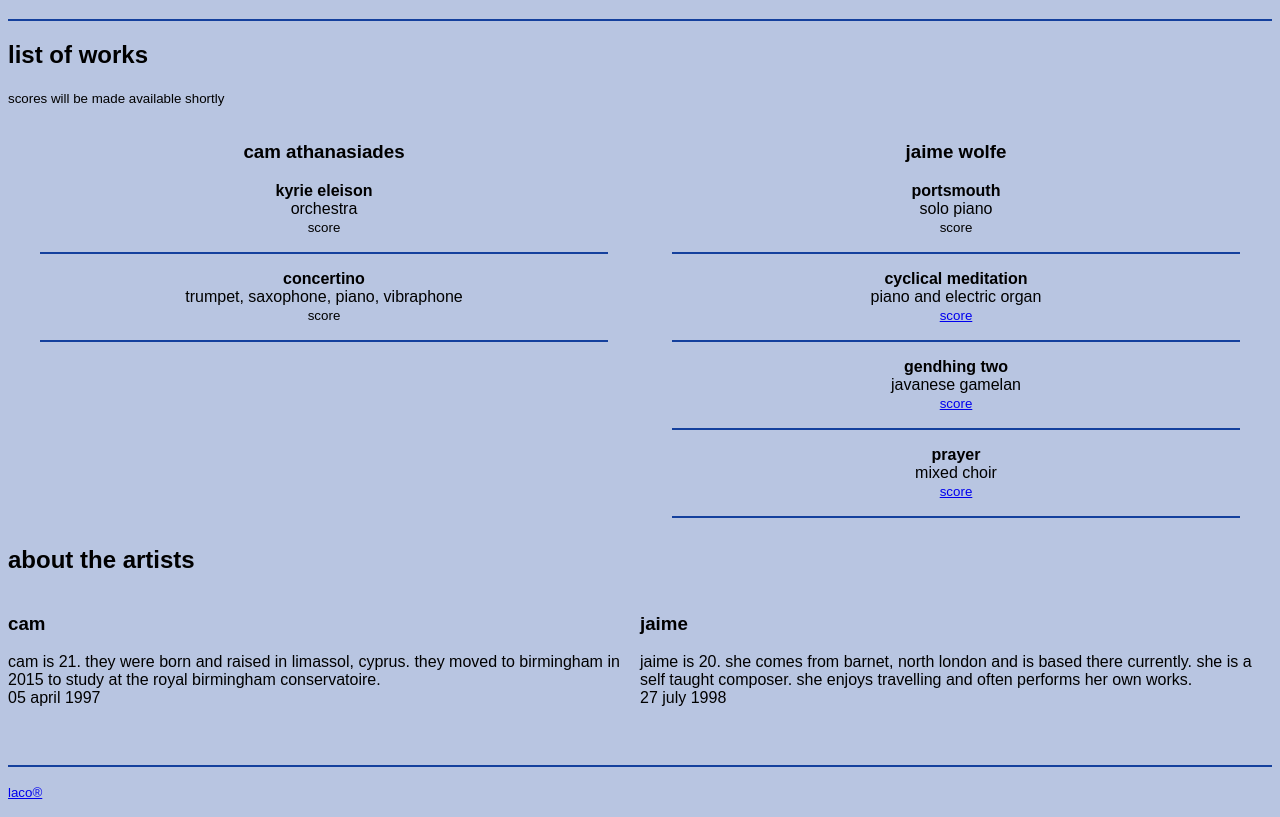
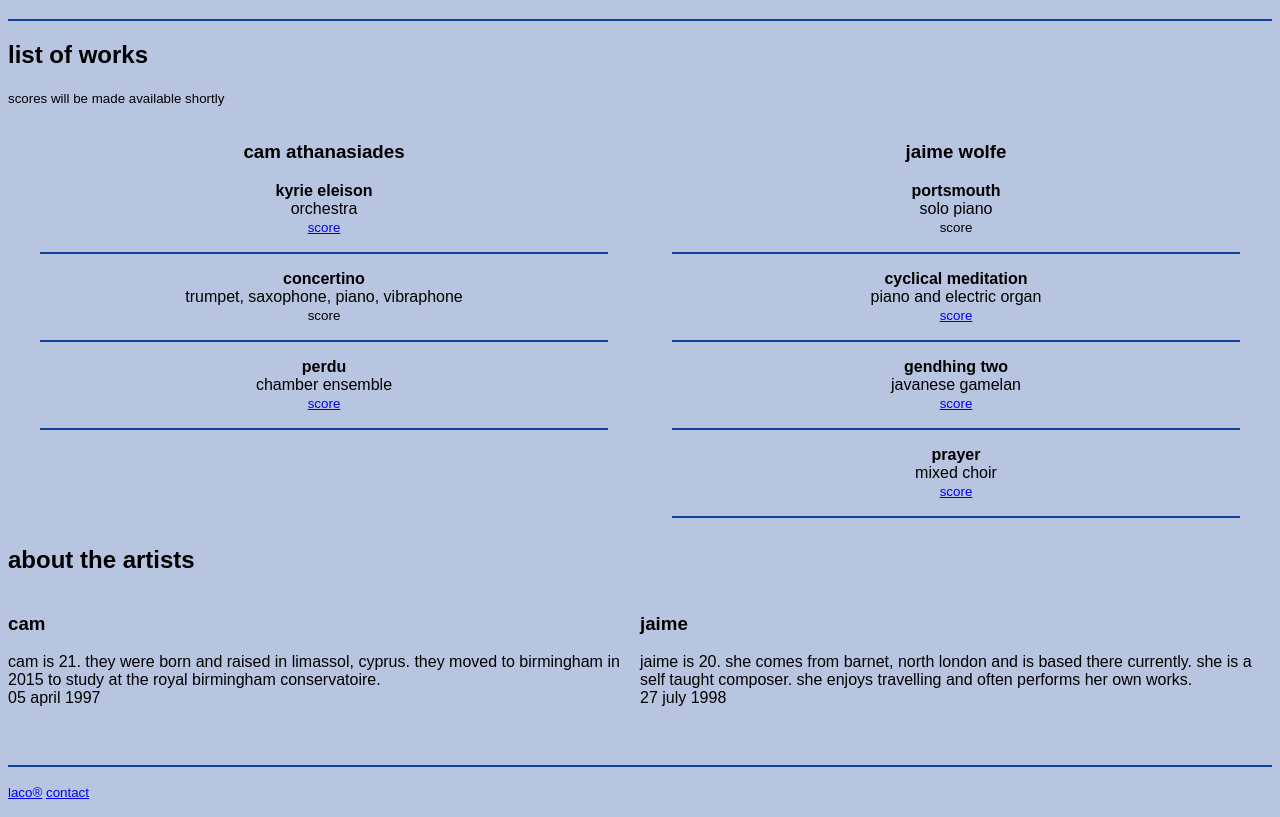
Before and after one commit to ladywoodcollective/laco, a plain HTML site: page index.html in a window 1280 px wide. Shown: the part 61-878 px from the top of the page. Drawn offline with Linux system fonts and the light colour scheme.

Commit message:
Update index.html

```diff
--- a/index.html
+++ b/index.html
@@ -10,9 +10,6 @@
   </title>
   <body>
     <style>
-    .red {
-      font-color: red;
-    }
     .center {
       text-align: center;
     }
@@ -57,7 +54,9 @@
             orchestra <!--...instrumentation...-->
             <br>
             <small> <!--...score, with <a> link to scores-->
-              score
+              <a href="https://issuu.com/jccwolfe/docs/kyrie?e=24691181/64951195">
+                score
+              </a>
             </small>
           </p> <!--Close <p> tag after each work-->
           <hr /> <!--Line between each work, outside/between <p> tags-->
@@ -68,6 +67,18 @@
             <br>
             <small>
               score
+            </small>
+          </p>
+          <hr />
+          <p>
+            <b> perdu </b>
+            <br>
+            chamber ensemble
+            <br>
+            <small>
+              <a href="https://issuu.com/jccwolfe/docs/lost_excerpt_2_-_full_score_concert?e=24691181/64951660">
+                score
+              </a>
             </small>
           </p>
           <hr />
@@ -160,6 +171,7 @@
     <p style="text-align: left;">
       <small>
         <a href="/laco/README.html">laco®</a>
+        <a href="mailto:comp@ladywood.co">contact</a>
       </small>
     </p>
   </footer>
```
